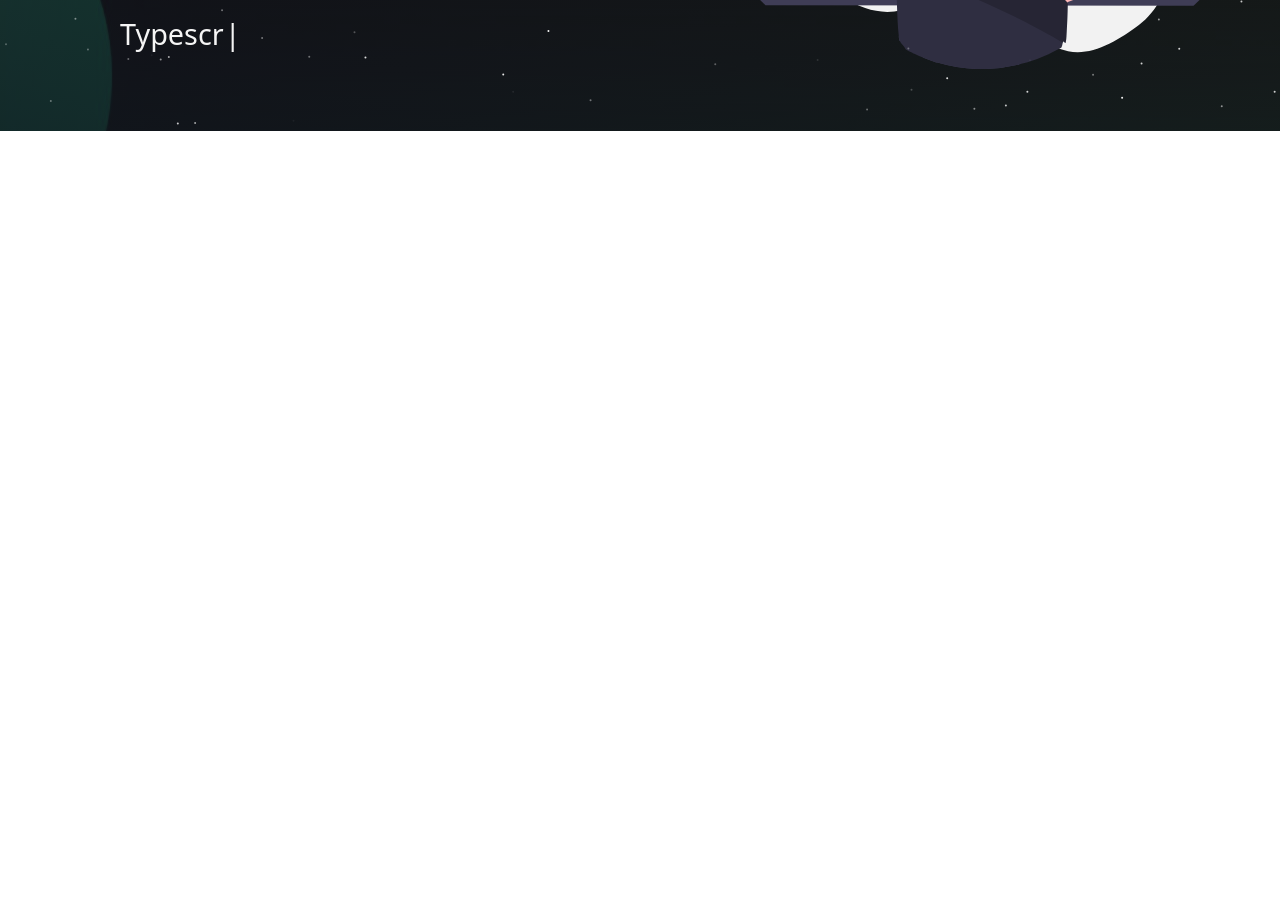
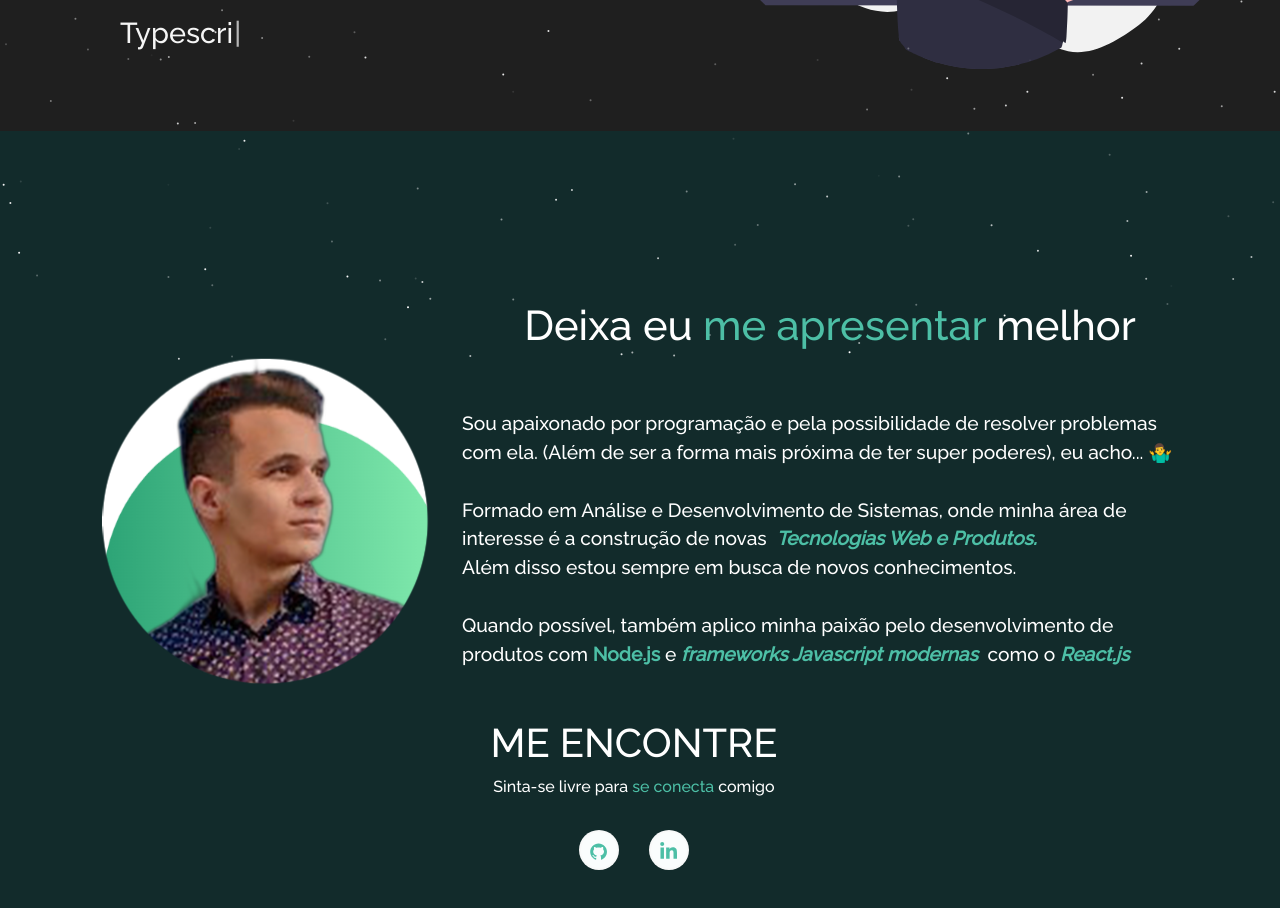
Before and after one commit to PauloEwerson/Portfolio, a React (Create React App) app: page / in a window 1280 px wide. Shown: the part 440-1348 px from the top of the page. Before the commit the page ends 800 px from the top, so only its background shows below. Built offline with nearby package versions, Linux system fonts and the light colour scheme.

Commit message:
feat: Desenvolve componente com detalhes sobre mim

```diff
--- a/package.json
+++ b/package.json
@@ -16,6 +16,8 @@
     "react": "^18.2.0",
     "react-bootstrap": "^2.5.0",
     "react-dom": "^18.2.0",
+    "react-icons": "^4.6.0",
+    "react-parallax-tilt": "^1.7.68",
     "react-router-dom": "^6.4.2",
     "react-scripts": "5.0.1",
     "react-tsparticles": "^1.42.2",
--- a/src/index.css
+++ b/src/index.css
@@ -1,10 +1,10 @@
+@import url("https://fonts.googleapis.com/css2?family=Raleway:wght@500&display=swap");
 body {
   margin: 0;
-  font-family: -apple-system, BlinkMacSystemFont, 'Segoe UI', 'Roboto', 'Oxygen',
-    'Ubuntu', 'Cantarell', 'Fira Sans', 'Droid Sans', 'Helvetica Neue',
-    sans-serif;
+  font-family: "Raleway", serif !important;
   -webkit-font-smoothing: antialiased;
   -moz-osx-font-smoothing: grayscale;
+  background-image: linear-gradient(to left, rgb(18,43,43), rgb(18,43,43));
 }
 
 code {
--- a/src/pages/Home/Hero/index.js
+++ b/src/pages/Home/Hero/index.js
@@ -4,6 +4,7 @@ import { Container, Row, Col } from "react-bootstrap";
 import Particle from "../../../components/Particle";
 import Type from "./Type";
 import heroImage from "../../../Assets/heroImage.svg";
+import MySelf from '../MySelf'
 
 function Home() {
   return (
@@ -46,6 +47,7 @@ function Home() {
           </Row>
         </Container>
       </Container>
+      <MySelf />
     </section>
   );
 }
--- a/src/pages/Home/Hero/styles.module.css
+++ b/src/pages/Home/Hero/styles.module.css
@@ -1,13 +1,14 @@
 .heroSection {
   position: relative;
   z-index: -1;
-  background-image: var(--image-gradient), url(../../../Assets/hero-bg.webp);
+  /* background-image: var(--image-gradient), url(../../../Assets/hero-bg.webp); */
+
   background-position: top center;
   background-repeat: no-repeat;
   padding-bottom: 30px !important;
   padding-top: 30px !important;
   background-color: rgb(31, 31, 31);
-  /* box-sizing: border-box; */
+  /* background-image: linear-gradient(to left, rgb(31, 31, 31), rgb(18,43,43)); */
 }
 
 .homeContent {
--- /dev/null
+++ b/src/pages/Home/MySelf/index.js
@@ -0,0 +1,87 @@
+import React from "react";
+import styles from './styles.module.css';
+import { Container, Row, Col } from "react-bootstrap";
+import myImg from "../../../Assets/perrfil-image.png";
+import Tilt from "react-parallax-tilt";
+import {
+  AiFillGithub,
+} from "react-icons/ai";
+import { FaLinkedinIn } from "react-icons/fa";
+
+const mySelf = () => {
+  return (
+    <Container fluid className={styles.homeAboutSection} id="about">
+      <Container>
+        <Row>
+        <Col md={4} className={styles.myAvtar}>
+            <Tilt>
+              <img src={myImg} className="img-fluid" alt="avatar" />
+            </Tilt>
+          </Col>
+          <Col md={8} className={styles.homeAboutDescription}>
+            <h1 style={{ fontSize: "2.6em" }}>
+              Deixa eu <span className="green"> me apresentar </span> melhor
+            </h1>
+            <p className={styles.homeAboutBody}>
+              Sou apaixonado por programação e pela possibilidade de resolver problemas com ela.
+              (Além de ser a forma mais próxima de ter super poderes), eu acho... 🤷‍♂️
+              <br />
+              <br />
+              Formado em Análise e Desenvolvimento de Sistemas,
+              onde minha área de interesse é a construção de novas &nbsp;
+              <i>
+                <b className="green">Tecnologias Web e Produtos. </b>
+              </i>
+              <br /> Além disso estou sempre em busca de novos conhecimentos.
+              <br />
+              <br />
+              Quando possível, também aplico minha paixão pelo desenvolvimento de produtos com <b className="green">Node.js</b> e
+              <i>
+                <b className="green">
+                  {" "}
+                  frameworks Javascript modernas
+                </b>
+              </i>
+              &nbsp; como o
+              <i>
+                <b className="green"> React.js</b>
+              </i>
+            </p>
+          </Col>
+        </Row>
+        <Row>
+          <Col md={12} className={styles.homeAboutSocial}>
+            <h1>ME ENCONTRE</h1>
+            <p>
+            Sinta-se livre para <span className="green">se conecta </span>comigo
+            </p>
+            <ul className={styles.homeAboutSocialLinks}>
+              <li className={styles.socialIcons}>
+                <a
+                  href="https://github.com/PauloEwerson"
+                  target="_blank"
+                  rel="noreferrer"
+                  className={styles.homeSocialIcons}
+                >
+                  <AiFillGithub />
+                </a>
+              </li>
+              <li className={styles.socialIcons}>
+                <a
+                  href="https://www.linkedin.com/in/PauloEwerson/"
+                  target="_blank"
+                  rel="noreferrer"
+                  className={styles.homeSocialIcons}
+                >
+                  <FaLinkedinIn />
+                </a>
+              </li>
+            </ul>
+          </Col>
+        </Row>
+      </Container>
+    </Container>
+  );
+}
+
+export default mySelf;
--- /dev/null
+++ b/src/pages/Home/MySelf/styles.module.css
@@ -0,0 +1,98 @@
+.homeAboutSection {
+  position: relative;
+  padding-bottom: 70px !important;
+  padding-top: 70px !important;
+  /* background-image: linear-gradient(to left, rgb(31, 31, 31), rgb(31, 31, 31)); */
+}
+
+.homeAboutDescription {
+  color: white !important;
+  padding-top: 100px !important;
+  padding-bottom: 20px !important;
+  text-align: center;
+}
+
+.homeAboutBody {
+  padding-top: 50px;
+  font-size: 1.2em !important;
+  text-align: left;
+}
+
+.myAvtar {
+  justify-content: center !important;
+  padding-top: 9em !important;
+}
+
+@media (max-width: 767px) {
+  .myAvtar {
+    padding-top: 2em !important;
+    padding-bottom: 2em !important;
+  }
+}
+
+.homeAboutSocial {
+  text-align: center !important;
+  padding-top: 25px;
+  color: white !important;
+}
+
+.homeAboutSocial {
+  justify-content: center !important;
+  padding-top: 15px !important;
+  display: inline-block !important;
+  position: relative !important;
+  padding-inline-start: 0 !important;
+}
+
+.homeAboutSocialLinks {
+  justify-content: center !important;
+  padding-top: 15px !important;
+  display: inline-block !important;
+  position: relative !important;
+  padding-inline-start: 0 !important;
+}
+
+.socialIcons {
+  display: inline-block !important;
+  padding-right: 15px;
+  padding-left: 15px;
+}
+
+.homeSocialIcons {
+  color: #4dbfa6 !important;
+  position: relative !important;
+  display: inline-block !important;
+  width: 40px !important;
+  height: 40px !important;
+  text-align: center !important;
+  font-size: 1.2em !important;
+  line-height: 2em !important;
+  background: rgba(255, 255, 255, 0.972) !important;
+  border-radius: 50% !important;
+  transition: 0.5s !important;
+}
+
+.homeSocialIcons::before {
+  content: "";
+  position: absolute;
+  top: 0;
+  left: 0;
+  width: 100%;
+  height: 100%;
+  border-radius: 50%;
+  background: #4dbfa6;
+  transition: 0.5s;
+  transform: scale(0.9);
+  z-index: -1;
+}
+
+.homeSocialIcons:hover::before {
+  transform: scale(1.1);
+  box-shadow: 0 0 15px #4dbfa6;
+}
+
+.homeSocialIcons:hover {
+  color: #4dbfa6;
+  box-shadow: 0 0 5px #4dbfa6;
+  text-shadow: 0 0 2px #4dbfa6;
+}
--- a/src/style.css
+++ b/src/style.css
@@ -11,10 +11,10 @@ html {
     rgba(12, 10, 22, 0.863)
   );
 
-  --imp-text-color: #c770f0;
+  --imp-text-color: #4dbfa6;
 }
 
-.purple {
+.green {
   color: var(--imp-text-color) !important;
 }
 
```
Also changed, not shown: src/Assets/perrfil-image.png (added), 1 other file (tests, documents, lock files or other folders).
